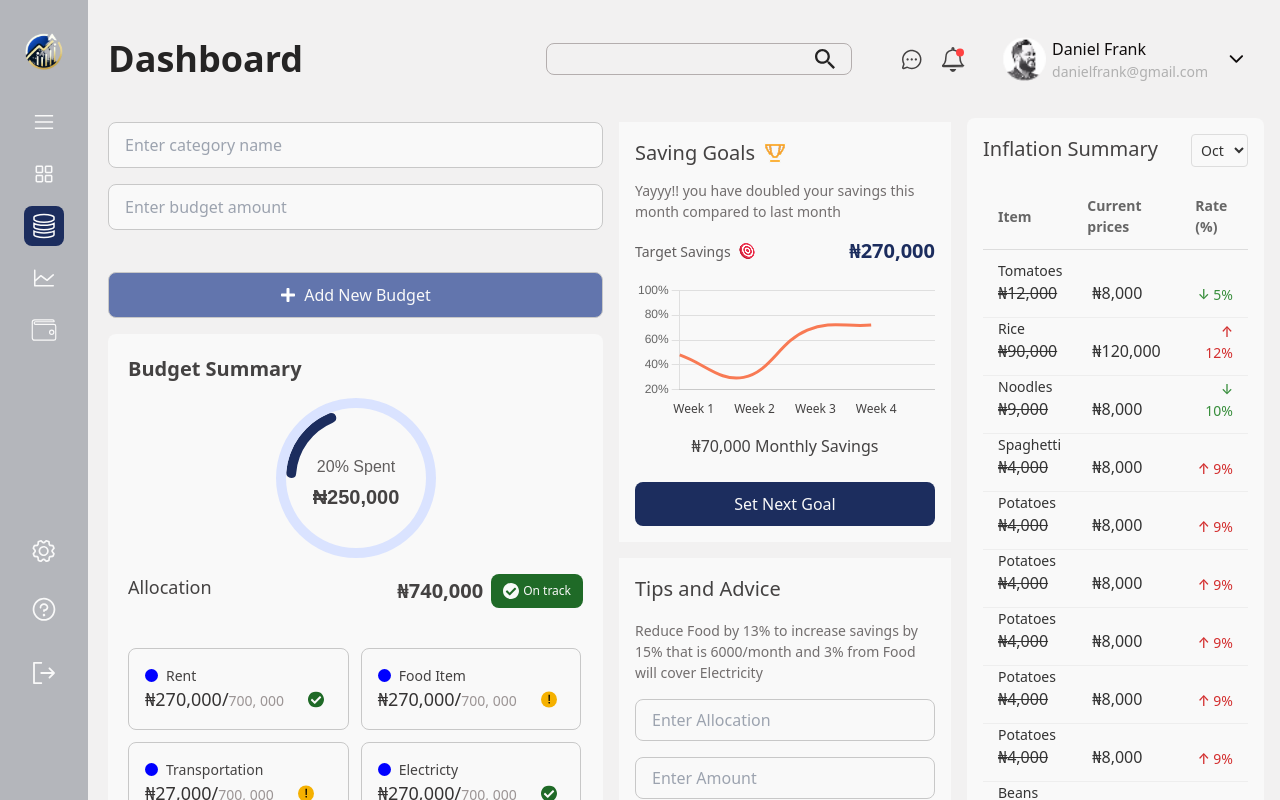
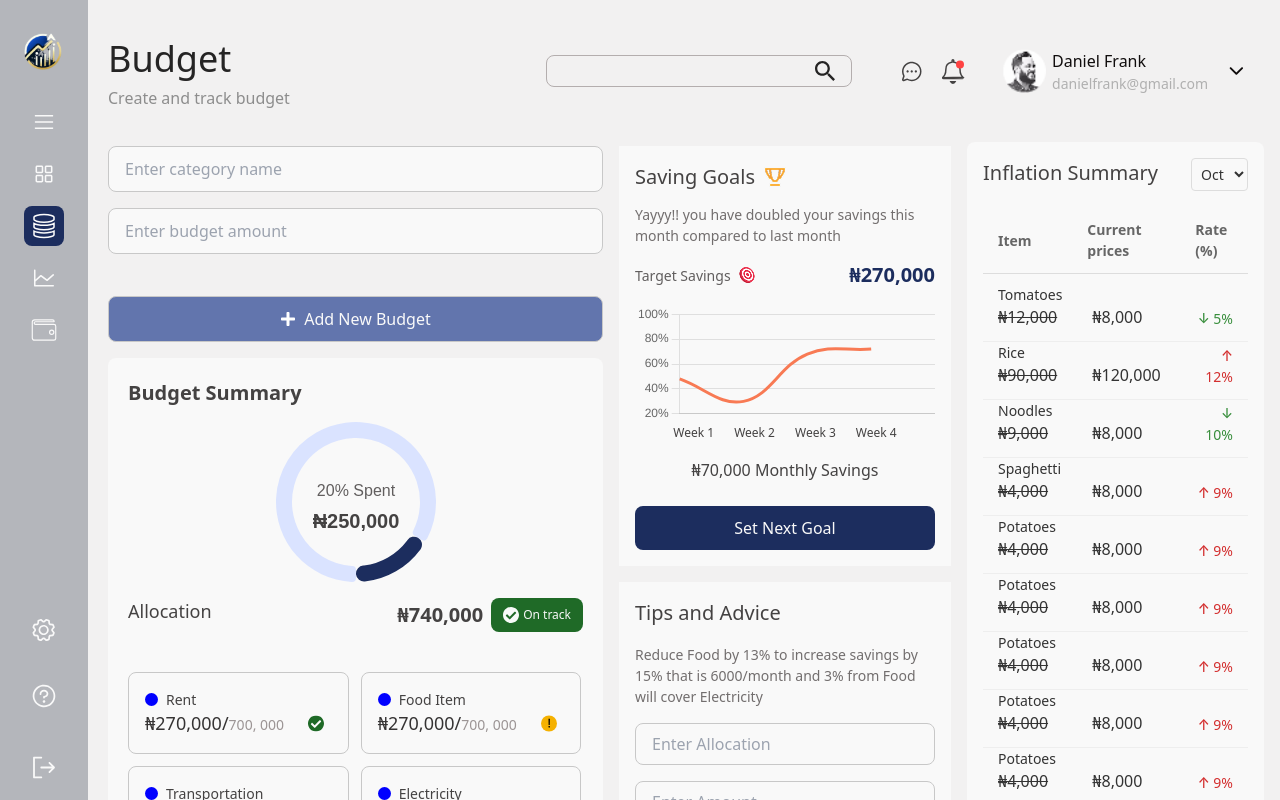
Before and after one commit to Abdulsamad-22/EcoTrack-fintech, a React (Vite) app in the folder ecoTrack/: page /budget in a window 1280 px wide. Shown: the top 800 px of the page. Built offline with nearby package versions, Linux system fonts and the light colour scheme.

Commit message:
side bar expanding and collapse feature plus general code refactoring

```diff
--- a/ecoTrack/src/components/SideBar.jsx
+++ b/ecoTrack/src/components/SideBar.jsx
@@ -4,45 +4,71 @@ import { Link, useLocation } from "react-router-dom";
 export default function SideBar() {
   const location = useLocation();
   const [activeItem, setActiveItem] = useState(location.pathname);
+  const [expanded, setExpanded] = useState(false);
 
   const navItems = [
-    { id: 1, icon: "/src/images/List.svg" },
-    { id: 2, icon: "/src/images/SquaresFour.svg", path: "/" },
-    { id: 3, icon: "/src/images/database.svg", path: "/budget" },
-    { id: 4, icon: "/src/images/ChartLine.svg", path: "/tracking" },
-    { id: 5, icon: "/src/images/card.svg" },
-    { id: 6, icon: "/src/images/Gear.svg" },
-    { id: 7, icon: "/src/images/Question.svg" },
-    { id: 8, icon: "/src/images/SignOut.svg" },
+    {
+      id: 1,
+      icon: "/src/images/List.svg",
+      onClick: () => setExpanded(!expanded),
+    },
+    {
+      id: 2,
+      icon: "/src/images/SquaresFour.svg",
+      path: "/",
+      label: "Dashboard",
+    },
+    {
+      id: 3,
+      icon: "/src/images/database.svg",
+      path: "/budget",
+      label: "Budget",
+    },
+    {
+      id: 4,
+      icon: "/src/images/ChartLine.svg",
+      path: "/tracking",
+      label: "Analytics",
+    },
+    { id: 5, icon: "/src/images/card.svg", label: "Savings" },
+    { id: 6, icon: "/src/images/Gear.svg", label: "Settings" },
+    { id: 7, icon: "/src/images/Question.svg", label: "Help Center" },
+    { id: 8, icon: "/src/images/SignOut.svg", label: "Log Out" },
   ];
 
-  function handleClick(id) {
-    setActiveItem(id);
+  function handleClick(index) {
+    setActiveItem(index);
   }
-  // const active = activeItem === navItems.id ? styles.active : "";
+
   return (
-    <nav className={styles.sideBar}>
-      <div>
+    <nav
+      className={`${styles.sideBar} ${expanded ? styles.expand : "collapsed"}`}
+    >
+      <div className={styles.logoContainer}>
         <img
           className={styles.logo}
           src="/src/images/logo.svg"
           alt="logo"
         ></img>
+        {expanded && <p>EcoTrack</p>}
       </div>
 
       <div className={styles.sideBarWrapper}>
         <div className={styles.topContainer}>
-          {navItems.map((item) =>
+          {navItems.map((item, index) =>
             item.id <= 5 ? (
               <Link
-                key={item.id}
+                key={index}
                 to={item.path}
                 className={`${styles.navIcons} ${
-                  activeItem === item.path ? styles.active : ""
+                  activeItem === item.path && !expanded ? styles.active : ""
                 }`}
-                onClick={() => handleClick(item.id)}
+                onClick={item.onClick}
               >
-                <img src={item.icon} alt="" />
+                <div className={styles.navContainer}>
+                  <img src={item.icon} alt="nav-bar" />
+                  {expanded && <p>{item.label}</p>}
+                </div>
               </Link>
             ) : (
               ""
@@ -58,7 +84,10 @@ export default function SideBar() {
                 className={styles.navIcons}
                 onClick={() => handleClick(item.id)}
               >
-                <img src={item.icon} alt="" />
+                <div className={styles.navContainer}>
+                  <img src={item.icon} alt="nav-bar" />
+                  {expanded && <p>{item.label}</p>}
+                </div>
               </div>
             ) : (
               ""
--- a/ecoTrack/src/components/TopBar.jsx
+++ b/ecoTrack/src/components/TopBar.jsx
@@ -1,13 +1,25 @@
 import { useState } from "react";
 import styles from "./topbar.module.css";
 import UserProfile from "./UserProfile";
+import { useLocation } from "react-router-dom";
+
+const pageTitles = {
+  "/": "Dashboard",
+  "/budget": "Budget",
+  "/tracking": "Inflation Tracking",
+};
 export default function TopBar() {
   const [query, setQuery] = useState("");
-  const [title, setTitle] = useState("Dashboard");
+  const location = useLocation();
   return (
     <div className={styles.container}>
       <div>
-        <h1>{title}</h1>
+        <h1>{pageTitles[location.pathname] || "Dashboard"}</h1>
+        {pageTitles[location.pathname] === "Budget" ? (
+          <p className={styles.subHead}>Create and track budget</p>
+        ) : (
+          ""
+        )}
       </div>
 
       <div className={styles.rightSideContainer}>
--- a/ecoTrack/src/components/budget/BudgetAllocation.jsx
+++ b/ecoTrack/src/components/budget/BudgetAllocation.jsx
@@ -1,5 +1,31 @@
 import styles from "./budgetallocation.module.css";
 export default function BudgetAllocation() {
+  const allocation = [
+    {
+      category: "Rent",
+      mainAmount: "₦270,000",
+      spanAmount: "700, 000",
+      status: "/src/images/check-icon-onPlain.svg",
+    },
+    {
+      category: "Food Item",
+      mainAmount: "₦270,000",
+      spanAmount: "700, 000",
+      status: "/src/images/warning-icon.svg",
+    },
+    {
+      category: "Transportation",
+      mainAmount: "₦402,000",
+      spanAmount: "700, 000",
+      status: "/src/images/warning-icon.svg",
+    },
+    {
+      category: "Electricity",
+      mainAmount: "₦270,000",
+      spanAmount: "700, 000",
+      status: "/src/images/check-icon-onPlain.svg",
+    },
+  ];
   return (
     <div>
       <div className={styles.topContainer}>
@@ -13,77 +39,21 @@ export default function BudgetAllocation() {
         </div>
       </div>
 
-      <div>
-        <div className={styles.allocationWrapper}>
-          <div className={styles.allocatioContainer}>
+      <div className={styles.allocationWrapper}>
+        {allocation.map((list, index) => (
+          <div key={index} className={styles.allocatioContainer}>
             <div className={styles.allocationName}>
-              <div className={styles.allocationRent}></div> <h3>Rent</h3>
+              <div className={styles.allocationRent}></div>
+              <h3>{list.category}</h3>
             </div>
-
             <div className={styles.amountContainer}>
               <p className={styles.allocationAmount}>
-                ₦270,000/<span>700, 000</span>
-              </p>{" "}
-              <img
-                className={styles.onTrackIcon}
-                src="/src/images/check-icon-onPlain.svg"
-                alt=""
-              />
+                {list.mainAmount}/<span>{list.spanAmount}</span>
+              </p>
+              <img className={styles.onTrackIcon} src={list.status} alt="" />
             </div>
           </div>
-
-          <div className={styles.allocatioContainer}>
-            <div className={styles.allocationName}>
-              <div className={styles.allocationRent}></div> <h3>Food Item</h3>
-            </div>
-
-            <div className={styles.amountContainer}>
-              <p className={styles.allocationAmount}>
-                ₦270,000/<span>700, 000</span>
-              </p>{" "}
-              <img
-                className={styles.onTrackIcon}
-                src="/src/images/warning-icon.svg"
-                alt=""
-              />
-            </div>
-          </div>
-
-          <div className={styles.allocatioContainer}>
-            <div className={styles.allocationName}>
-              <div className={styles.allocationRent}></div>{" "}
-              <h3>Transportation</h3>
-            </div>
-
-            <div className={styles.amountContainer}>
-              <p className={styles.allocationAmount}>
-                ₦27,000/<span>700, 000</span>
-              </p>{" "}
-              <img
-                className={styles.onTrackIcon}
-                src="/src/images/warning-icon.svg"
-                alt=""
-              />
-            </div>
-          </div>
-
-          <div className={styles.allocatioContainer}>
-            <div className={styles.allocationName}>
-              <div className={styles.allocationRent}></div> <h3>Electricty</h3>
-            </div>
-
-            <div className={styles.amountContainer}>
-              <p className={styles.allocationAmount}>
-                ₦270,000/<span>700, 000</span>
-              </p>{" "}
-              <img
-                className={styles.onTrackIcon}
-                src="/src/images/check-icon-onPlain.svg"
-                alt=""
-              />
-            </div>
-          </div>
-        </div>
+        ))}
       </div>
     </div>
   );
--- a/ecoTrack/src/components/budget/BudgetChart.jsx
+++ b/ecoTrack/src/components/budget/BudgetChart.jsx
@@ -42,29 +42,33 @@ export default function BudgetChart() {
   // Custom plugin to draw text in the center of the doughnut chart
 
   const data = {
+    labels: ["Total", "Spent"],
     datasets: [
       {
-        data: [100], // 100% for the base circle
-        backgroundColor: "#DAE3FF", // Light blue shade
+        data: [100, 20], // 100% for the base circle
+        backgroundColor: ["#DAE3FF", "#1C2D5E"],
         borderWidth: 0,
+        borderColor: ["#DAE3FF", "#1C2D5E"],
         circumference: 360,
+        borderRadius: [4, 8],
+        rotation: -180,
 
         weight: 1, // Adjust thickness of the base circle
       },
-      {
-        data: [20, 80], // 20% spent
-        backgroundColor: ["#1C2D5E", "transparent"], // Spent portion and transparent for rest
-        borderWidth: 0,
-        borderRadius: 8,
-        weight: 1,
-        circumference: 360,
-        rotation: 270,
-      },
+      // {
+      //   data: [20, 80], // 20% spent
+      //   backgroundColor: ["#1C2D5E", "transparent"], // Spent portion and transparent for rest
+      //   borderWidth: 0,
+      //   borderRadius: 8,
+      //   weight: 1,
+      //   circumference: 360,
+      //   rotation: 270,
+      // },
     ],
   };
 
   const options = {
-    cutout: "75%", // Makes the doughnut chart thinner
+    cutout: "80%", // Makes the doughnut chart thinner
     responsive: true,
     maintainAspectRatio: false,
     plugins: {
--- a/ecoTrack/src/components/budget/BudgetSetting.jsx
+++ b/ecoTrack/src/components/budget/BudgetSetting.jsx
@@ -1,11 +1,19 @@
 import { useState } from "react";
 import styles from "./budgetsetting.module.css";
+import { createContext } from "react";
 export default function BudgetSetting() {
   const [budget, setBudget] = useState("");
   const [amount, setAmount] = useState("");
 
+  const [newBudget, setNewBudget] = useState({ category: "", amount: "" });
+
   function handleSubmit(e) {
     e.preventDefault();
+    setNewBudget({ category: budget, amount: amount });
+
+    console.log(newBudget);
+    setBudget("");
+    setAmount("");
   }
   return (
     <div>
--- a/ecoTrack/src/components/dashboardUno/Transaction.jsx
+++ b/ecoTrack/src/components/dashboardUno/Transaction.jsx
@@ -54,8 +54,8 @@ export default function Transaction() {
           </tr>
         </thead>
         <tbody>
-          {transaction.map((info) => (
-            <tr>
+          {transaction.map((info, index) => (
+            <tr key={index}>
               <td>{info.name}</td>
               <td>{info.type}</td>
               <td>{info.date}</td>
--- a/ecoTrack/src/components/sidebar.module.css
+++ b/ecoTrack/src/components/sidebar.module.css
@@ -1,23 +1,58 @@
 .sideBar {
   background-color: #b4b6bb;
   /* width: 7%; */
-  height: 100vh;
-  place-items: center;
-  padding: 0 1.5rem;
+  height: 1000px;
+  /* place-items: center; */
+  display: flex;
+  flex-direction: column;
+  align-items: flex-start;
+  padding: 2rem 1.5rem;
+  transition: width 0.3s;
+}
+
+.expand {
+  width: 200px;
+}
+
+.navContainer {
+  display: flex;
+  align-items: center;
+  /* width: 2.5rem;
+  height: 2.5rem; */
+  /* border: 1px solid gray; */
+  width: 100%;
+  cursor: pointer;
+}
+
+.navContainer p {
+  font-size: 0.875rem;
+  color: #f9f9f9;
 }
 
 .sideBarWrapper {
   display: flex;
   flex-direction: column;
   justify-content: space-between;
-  align-items: center;
+  align-items: flex-start;
   height: 75%;
   margin-top: 2rem;
 }
 
 .logo {
   width: 38px;
-  padding-top: 2rem;
+  /* padding-top: 2rem; */
+}
+
+.logoContainer {
+  display: flex;
+  align-items: center;
+  gap: 0.25rem;
+}
+
+.logoContainer p {
+  font-size: 1.25rem;
+  font-weight: 500;
+  color: #1c2d5e;
 }
 
 .navIcons {
@@ -35,12 +70,12 @@
 
 .icons {
   width: 2rem;
-  cursor: pointer;
 }
 
 .topContainer {
   display: flex;
   flex-direction: column;
+  align-items: flex-start;
   justify-content: space-evenly;
   gap: 0.75rem;
   /* height: 40%; */
@@ -49,6 +84,7 @@
 .bottomContainer {
   display: flex;
   flex-direction: column;
+  align-items: flex-start;
   justify-content: space-evenly;
   gap: 0.75rem;
   height: 30%;
--- a/ecoTrack/src/components/topbar.module.css
+++ b/ecoTrack/src/components/topbar.module.css
@@ -8,8 +8,15 @@
 
 .container h1 {
   font-size: 2.25rem;
-  font-weight: 600;
+  font-weight: 400;
   color: #252424;
+  margin-bottom: 0;
+}
+
+.subHead {
+  font-size: 1rem;
+  color: #8d8d8d;
+  margin-top: 0;
 }
 
 .rightSideContainer {
--- a/ecoTrack/src/components/tracking/AnalysisSummary.jsx
+++ b/ecoTrack/src/components/tracking/AnalysisSummary.jsx
@@ -1,39 +1,36 @@
 import styles from "./analysisSummary.module.css";
 export default function AnalysisSummary() {
+  const analysis = [
+    {
+      title: "My Budget",
+      icon: "/src/images/budget-icon.svg",
+      amount: "₦740,000",
+    },
+    {
+      title: "My Earnings",
+      icon: "/src/images/savings-icon.svg",
+      amount: "₦220,000",
+    },
+    {
+      title: "My Spendings",
+      icon: "/src/images/spending-icon.svg",
+      amount: "₦250,000",
+    },
+  ];
+
   return (
     <section className={styles.wrapper}>
-      <div className={styles.sectionContainer}>
-        <div className={styles.title}>
-          <h1>My Budget</h1>
-          <div className={styles.icon}>
-            <img src="/src/images/budget-icon.svg" alt="budget-icon" />
+      {analysis.map((info) => (
+        <div className={styles.sectionContainer}>
+          <div className={styles.title}>
+            <h1>{info.title}</h1>
+            <div className={styles.icon}>
+              <img src={info.icon} alt="budget-icon" />
+            </div>
           </div>
+          <p>{info.amount}</p>
         </div>
-
-        <p>₦220,000</p>
-      </div>
-
-      <div className={styles.sectionContainer}>
-        <div className={styles.title}>
-          <h1>My Earnings</h1>
-          <div className={styles.icon}>
-            <img src="/src/images/savings-icon.svg" alt="savings-icon" />
-          </div>
-        </div>
-
-        <p>₦220,000</p>
-      </div>
-
-      <div className={styles.sectionContainer}>
-        <div className={styles.title}>
-          <h1>My Spendings</h1>
-          <div className={styles.icon}>
-            <img src="/src/images/spending-icon.svg" alt="spending-icon" />
-          </div>
-        </div>
-
-        <p>₦220,000</p>
-      </div>
+      ))}
     </section>
   );
 }
--- a/ecoTrack/src/components/tracking/CheaperStore.jsx
+++ b/ecoTrack/src/components/tracking/CheaperStore.jsx
@@ -1,5 +1,24 @@
+import { color } from "chart.js/helpers";
 import styles from "./cheaperstore.module.css";
 export default function CheaperStore() {
+  const stores = [
+    {
+      image: "/src/images/BowlSteam.svg",
+      alt: "item-image",
+      text: "Fresh food items at Die-Die market on Tuesdays",
+    },
+    {
+      image: "/src/images/Tote.svg",
+      alt: "item-image",
+      text: `Get your foodstuff at Detyms supermarket they offer 10% for Easter
+            sales.`,
+    },
+    {
+      image: "/src/images/GasPump.svg",
+      alt: "item-image",
+      text: `Refuel From any MRS Fuel Station sells @870/liter.`,
+    },
+  ];
   return (
     <div className={styles.cheapStoreContainer}>
       <div className={styles.topContainer}>
@@ -7,7 +26,7 @@ export default function CheaperStore() {
         <div>
           {/* <label>Sort by</label> */}
           <select>
-            <option value="date">Sort by</option>
+            <option value="date">Nov</option>
             <option value="amount">Dec</option>
             <option value="name">Jan</option>
           </select>
@@ -15,7 +34,13 @@ export default function CheaperStore() {
       </div>
 
       <div className={styles.storeWrapper}>
-        <div className={styles.storeContainer1}>
+        {stores.map((store) => (
+          <div className={styles.storeContainer1}>
+            <img src={store.image} alt={store.alt} />
+            <p>{store.text}</p>
+          </div>
+        ))}
+        {/* <div className={styles.storeContainer1}>
           <img src="/src/images/BowlSteam.svg" alt="item-image" />
           <p>Fresh food items at Die-Die market on Tuesdays</p>
         </div>
@@ -31,7 +56,7 @@ export default function CheaperStore() {
         <div className={styles.storeContainer3}>
           <img src="/src/images/GasPump.svg" alt="item-image" />
           <p>Refuel From any MRS Fuel Station sells @870/liter</p>
-        </div>
+        </div> */}
       </div>
     </div>
   );
```
